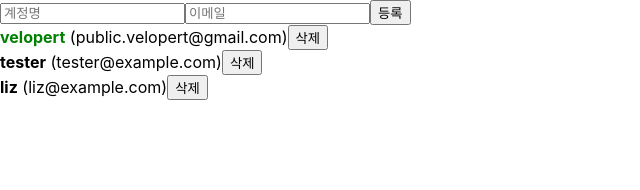
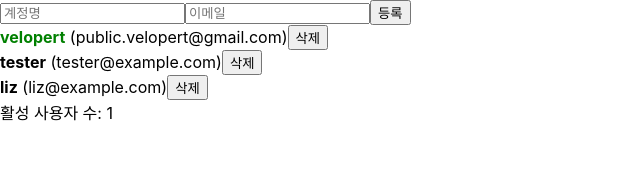
Before and after one commit to BBlack-Hun/React_study, a React (Create React App) app: page / in a window 1280 px wide. Shown: the top 190 px of the page, without its empty margins (0-640 px from the left). Built offline with nearby package versions, Linux system fonts and the light colour scheme.

Commit message:
03_12_study

```diff
--- a/src/App.js
+++ b/src/App.js
@@ -1,4 +1,4 @@
-import React, {useRef, useState} from 'react';
+import React, {useRef, useState, useMemo } from 'react';
 import CreateUser from './CreateUser';
 import UserList from './UserList';
 
@@ -7,7 +7,10 @@
 // import Hello from './Hello';
 // import Wrapper from './Wrapper';
 // import Wrapper from './Wrapper';
-
+function countActiveUsers (users) {
+  console.log('활성 사용자 수를 세는 중');
+  return users.filter(user => user.active).length;
+}
 function App() {
   const [ inputs, setInputs] = useState( {
     username: "",
@@ -75,7 +78,7 @@
     ));
   }
 
-
+  const count = useMemo( () =>countActiveUsers(users), [users]);
   return (
       // {/* isSpecial에 default값은 true이다. */}
       <>
@@ -86,6 +89,7 @@
           onCreate={onCreate}
         />
         <UserList users={users}  onRemove={onRemove} onToggle={onToggle}/>
+        <div>활성 사용자 수: {count}</div>
       </>
   );
 }
--- a/src/UserList.js
+++ b/src/UserList.js
@@ -1,6 +1,27 @@
-import React from 'react';
+import React, { useEffect } from 'react';
 
 function User( {user, onRemove, onToggle}) {
+    // useEffect(() => {
+    //     console.log('컴포넌트가 화면에 나타남');
+    //     // props로 받은 값을 -> state로
+    //     // REST API
+    //     // D3 Video.js
+    //     // setInterval, setTimeout
+    //     return () => {
+    //         // setInterval, setTimeout 하던 작업을 제거 -> clearInterval, clearTimeout
+    //         // 라이브러리 인스턴스 제거
+    //         // 뒷정리 함수
+    //         console.log('컴포넌트가 화면에서 사라짐');
+    //     }
+    // }, []);
+    useEffect(()=> {
+        console.log('user 값이 설정됨');
+        console.log(user);
+        return (() => {
+            console.log('user 값이 바뀌기 전')
+            console.log(user);
+        })
+    }, [user]);
     const {username, email, id, active} = user;
     return (
         <div>
```
